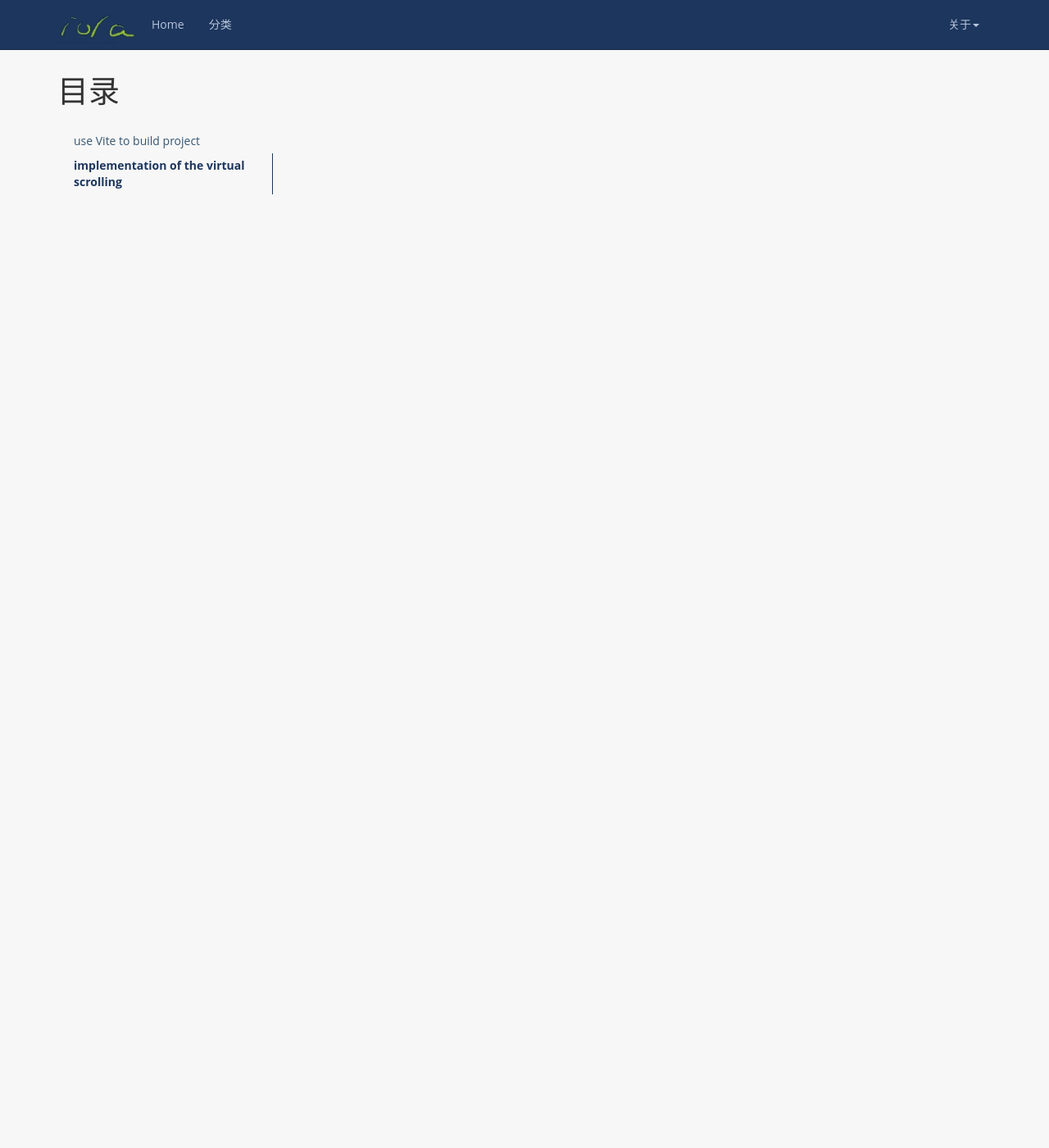
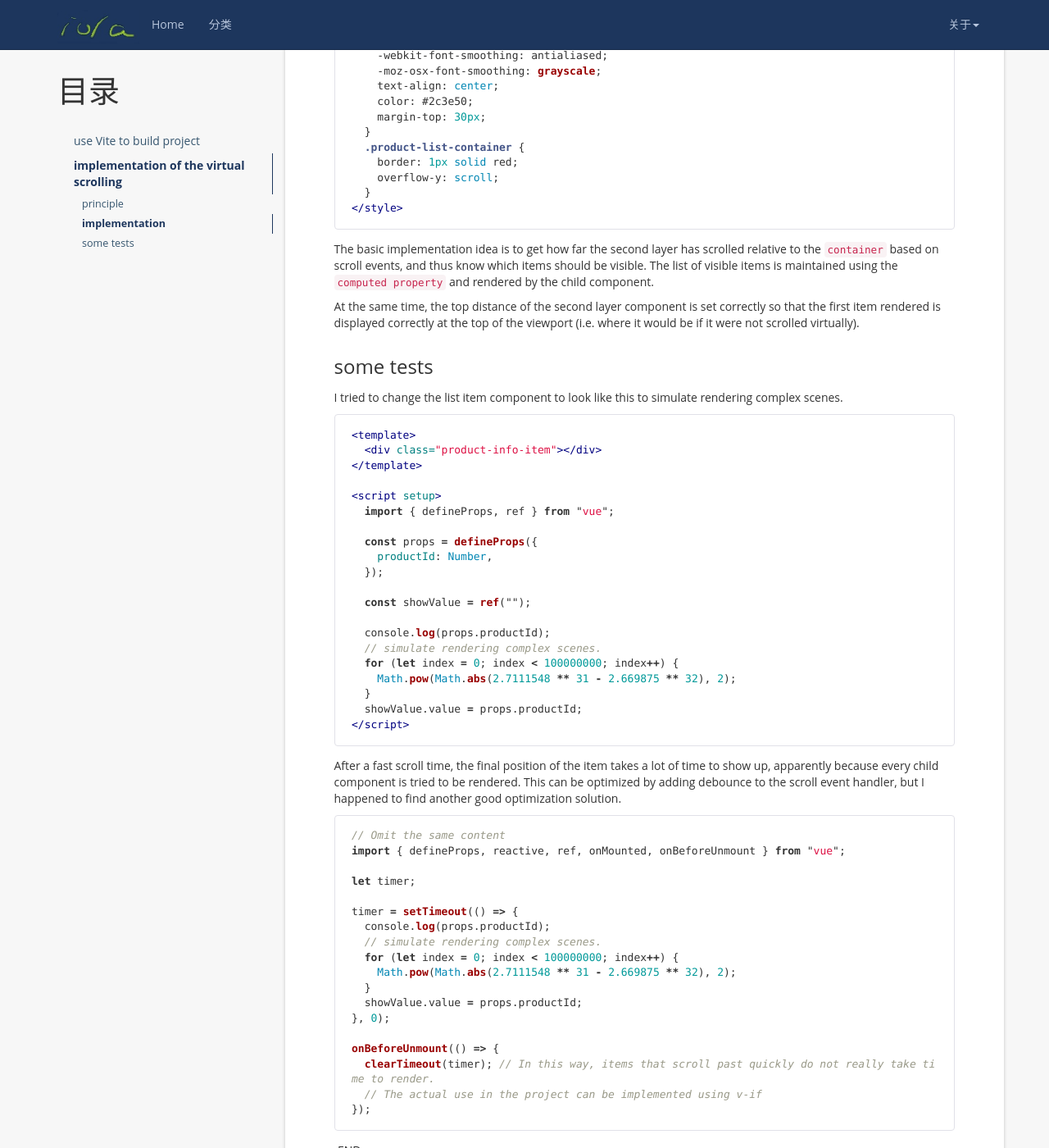
Before and after one commit to iola1999/iola1999.github.io, a Jekyll site: the page built from _posts/2021-04-11-virtual-scrolling-of-long-list.markdown, in a window 1280 px wide and 1400 px high, scrolled down 2806 px. Shown: the whole window at 82% size. Built offline with Jekyll 4.4.1, drawn with Linux system fonts in a browser that asks for light colours; nearby versions of some CDN libraries; comment, search, counter and statistics services are not loaded; some of the changed text lies outside the part shown.

Commit message:
Virtual Scrolling of LongList

````diff
--- a/_posts/2021-04-11-virtual-scrolling-of-long-list.markdown
+++ b/_posts/2021-04-11-virtual-scrolling-of-long-list.markdown
@@ -23,6 +23,8 @@
 
 ## implementation of the virtual scrolling
 
+### principle
+
 Rendering the entire long list has a high performance overhead (many DOM nodes and time-consuming rendering), so we can listen to the scroll event to get the currently visible range of list items and render only that part.
 
 It is also necessary to keep the list height correct and the distance between list items and the top correct. So consider this three-tier structure：
@@ -43,19 +45,22 @@
 
 To make the list items the correct distance from the top, consider the following two positioning methods.
 
-One is to dynamically modify the height, margin-top of the second div so that the sum is equal to the fixed height of the entire list. Then render only those list items in the visible area. The first item rendered is actually right next to the top of the second div (not counting margin-top).
+One is to dynamically modify the `height, margin-top` of the second div so that the sum is equal to the fixed height of the entire list. Then render only those list items in the visible area. The first item rendered is actually right next to the top of the second div (not counting margin-top).
 
 Another option is to set the second div to a fixed height and `position: relative`, set the list item to the style `position: absolute`, and set the `top` style to make it appear in the correct position.
+
+### implementation
 
 Here I choose the first option to implement first. Prepare a list item component.
 
 ```html
+<!-- ./components/productInfo.vue -->
 <template>
   <div class="product-info-item">{{ productId }}</div>
 </template>
 
 <script setup>
-  import { defineProps, reactive, ref } from "vue";
+  import { defineProps } from "vue";
   const props = defineProps({
     productId: Number,
   });
@@ -70,5 +75,137 @@
 </style>
 ```
 
+Next is the outer layers for showing list.
+
+```html
+<template>
+  <div
+    class="product-list-container"
+    ref="listContainer"
+    :style="{ height: viewportHeight + 'px' }"
+  >
+    <div class="product-list-content" :style="contentStyleObj">
+      <productInfo
+        v-for="item in shouldRenderItemsList"
+        :key="item.productId"
+        :productId="item.productId"
+      />
+    </div>
+  </div>
+</template>
+
+<script setup>
+  import { reactive, ref, computed, onMounted } from "vue";
+  import productInfo from "./components/productInfo.vue";
+
+  const viewportHeight = ref(400);
+  const productInfoList = reactive([]);
+  const showStartIndex = ref(0);
+  const beforeRenderBuffer = ref(3); // Number of additional rendering items above
+  const afterRenderBuffer = ref(5);
+  const itemHeight = ref(80);
+  const listContainer = ref(null); // https://v3.cn.vuejs.org/guide/composition-api-template-refs.html After mounted, it points to the Dom.
+
+  const realStartIndex = computed(() => {
+    return showStartIndex.value - beforeRenderBuffer.value < 0
+      ? 0
+      : showStartIndex.value - beforeRenderBuffer.value;
+  });
+  const shouldRenderItemsList = computed(() => {
+    return productInfoList.slice(
+      realStartIndex.value,
+      showStartIndex.value + viewportHeight.value / itemHeight.value + afterRenderBuffer.value
+    );
+  });
+  const contentStyleObj = computed(() => ({
+    height:
+      productInfoList.length * itemHeight.value - realStartIndex.value * itemHeight.value + "px",
+    marginTop: realStartIndex.value * itemHeight.value + "px",
+  }));
+
+  function handleScroll(evt) {
+    const scrollTop = evt.target.scrollTop;
+    const currentStartIndex = Math.floor(scrollTop / itemHeight.value);
+    showStartIndex.value = currentStartIndex;
+  }
+
+  onMounted(() => {
+    listContainer.value.addEventListener("scroll", handleScroll);
+    productInfoList.length = 0;
+    for (let index = 0; index < 1000; index++) {
+      productInfoList.push({ productId: index });
+    }
+  });
+</script>
+
+<style>
+  #app {
+    font-family: Avenir, Helvetica, Arial, sans-serif;
+    -webkit-font-smoothing: antialiased;
+    -moz-osx-font-smoothing: grayscale;
+    text-align: center;
+    color: #2c3e50;
+    margin-top: 30px;
+  }
+  .product-list-container {
+    border: 1px solid red;
+    overflow-y: scroll;
+  }
+</style>
+```
+
+The basic implementation idea is to get how far the second layer has scrolled relative to the `container` based on scroll events, and thus know which items should be visible. The list of visible items is maintained using the `computed property` and rendered by the child component.
+
+At the same time, the top distance of the second layer component is set correctly so that the first item rendered is displayed correctly at the top of the viewport (i.e. where it would be if it were not scrolled virtually).
+
+### some tests
+
+I tried to change the list item component to look like this to simulate rendering complex scenes.
+
+```html
+<template>
+  <div class="product-info-item">{{ showValue }}</div>
+</template>
+
+<script setup>
+  import { defineProps, ref } from "vue";
+
+  const props = defineProps({
+    productId: Number,
+  });
+
+  const showValue = ref("");
+
+  console.log(props.productId);
+  // simulate rendering complex scenes.
+  for (let index = 0; index < 100000000; index++) {
+    Math.pow(Math.abs(2.7111548 ** 31 - 2.669875 ** 32), 2);
+  }
+  showValue.value = props.productId;
+</script>
+```
+
+After a fast scroll time, the final position of the item takes a lot of time to show up, apparently because every child component is tried to be rendered. This can be optimized by adding debounce to the scroll event handler, but I happened to find another good optimization solution.
+
+```javascript
+// Omit the same content
+import { defineProps, reactive, ref, onMounted, onBeforeUnmount } from "vue";
+
+let timer;
+
+timer = setTimeout(() => {
+  console.log(props.productId);
+  // simulate rendering complex scenes.
+  for (let index = 0; index < 100000000; index++) {
+    Math.pow(Math.abs(2.7111548 ** 31 - 2.669875 ** 32), 2);
+  }
+  showValue.value = props.productId;
+}, 0);
+
+onBeforeUnmount(() => {
+  clearTimeout(timer); // In this way, items that scroll past quickly do not really take time to render.
+  // The actual use in the project can be implemented using v-if
+});
+```
 
 -END-
````
Also changed, not shown: other parts of _posts/2021-04-11-virtual-scrolling-of-long-list.markdown (+1 -1 lines).
